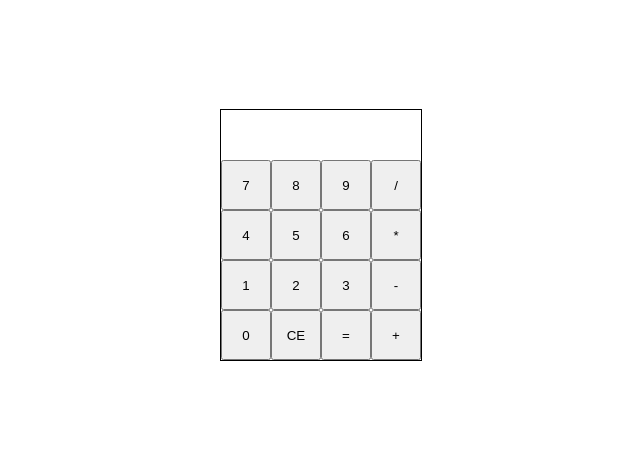
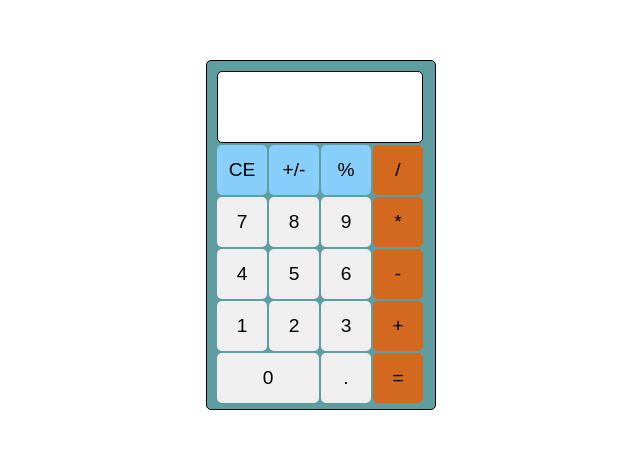
Before and after one commit to mattbuckwell/odin-calculator, a plain HTML site: page index.html in a window 1280 px wide. Shown: the part 165-614 px from the top of the page, without its empty margins (319-959 px from the left). Drawn offline with Linux system fonts and the light colour scheme.

Commit message:
Updated the look of the calculator and added extra buttons

```diff
--- a/css/styles.css
+++ b/css/styles.css
@@ -1,6 +1,7 @@
 body {
     padding: 0;
     margin: 0;
+    box-sizing: border-box;
     display: flex;
     justify-content: center;
     align-items: center;
@@ -11,18 +12,25 @@ body {
     display: flex;
     flex-wrap: wrap;
     border: 1px solid #000;
-    height: 250px;
-    width: 200px;
+    background-color: cadetblue;
+    height: 328px;
+    width: 208px;
+    padding: 10px;
+    gap: 2px;
+    border-radius: 5px;
 }
 
 .container .display {
     margin: 0;
-    height: 50px;
-    width: 200px;
-    font-size: 2rem;
+    height: 70px;
+    width: 204px;
+    font-size: 1.6rem;
     text-align: end;
     letter-spacing: 10px;
-    line-height: 50px;
+    line-height: 70px;
+    background-color: #fff;
+    border: 1px solid #000;
+    border-radius: 5px;
 }
 
 .container .btn,
@@ -30,4 +38,19 @@ body {
 .container .clear {
     height: 50px;
     width: 50px;
+    border: lightgray;
+    border-radius: 5px;
+    font-size: 1.2rem;
 }
+
+.container .zero {
+    width: 102px;
+}
+
+.operator {
+    background-color: chocolate;
+}
+
+.top {
+    background-color: lightskyblue;
+}
--- a/index.html
+++ b/index.html
@@ -10,22 +10,25 @@
     <!-- <h1>Calculator</h1> -->
     <div class="container">
         <h3 class="display"></h3>
-        <button class="seven btn">7</button>
-        <button class="eight btn">8</button>
-        <button class="nine btn">9</button>
-        <button class="divide btn">/</button>
-        <button class="four btn">4</button>
-        <button class="five btn">5</button>
-        <button class="six btn">6</button>
-        <button class="multiply btn">*</button>
-        <button class="one btn">1</button>
-        <button class="two btn">2</button>
-        <button class="three btn">3</button>
-        <button class="subtraction btn">-</button>
+        <button class="top clear">CE</button>
+        <button class="top plus-minus btn">+/-</button>
+        <button class="top percent btn">%</button>
+        <button class="operator btn">/</button>
+        <button class="btn">7</button>
+        <button class="btn">8</button>
+        <button class="btn">9</button>
+        <button class="operator btn">*</button>
+        <button class="btn">4</button>
+        <button class="btn">5</button>
+        <button class="btn">6</button>
+        <button class="operator btn">-</button>
+        <button class="btn">1</button>
+        <button class="btn">2</button>
+        <button class="btn">3</button>
+        <button class="operator btn">+</button>
         <button class="zero btn">0</button>
-        <button class="clear">CE</button>
-        <button class="equal">=</button>
-        <button class="addition btn">+</button>
+        <button class="btn">.</button>
+        <button class="operator equal">=</button>
     </div>
     <script src="./js/app.js"></script>
 </body>
```
